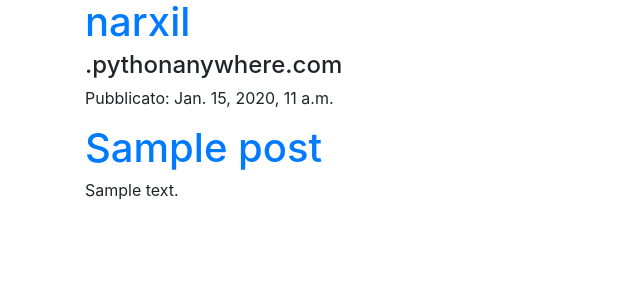
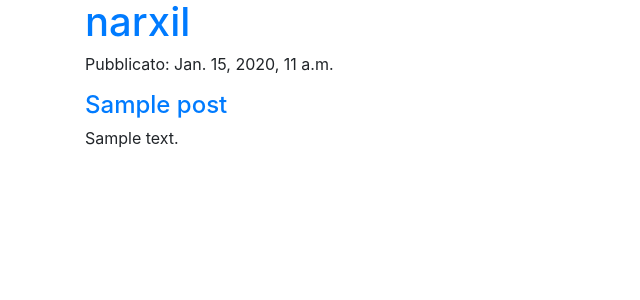
Before and after one commit to narxil/my-first-blog, a Django app: template blog/templates/blog/post_list.html in a window 1280 px wide. Shown: the top 300 px of the page, without its empty margins (0-640 px from the left). Run offline with Django 3.2, Linux system fonts and the light colour scheme; the template is opened without the code that fills it: values that come from a table or form of the project are taken from there, others are empty; tables that the repository leaves empty hold one stand-in row (values such as "Sample post"); some libraries are stand-ins or nearby versions.

Commit message:
aggiornamento template html 4

```diff
--- a/blog/templates/blog/post_list.html
+++ b/blog/templates/blog/post_list.html
@@ -8,14 +8,13 @@
   </head>
   <body>
     <header class="container">
-      <h1><a href="#">narxil</a></h1><h4>.pythonanywhere.com</h4>
-
+      <h1><a href="#">narxil</a></h1>
 
       {% for post in posts %}
       <div class="">
 
         <p>Pubblicato: {{ post.published_date }}</p>
-        <h1><a href="#">{{ post.title }}</a></h1>
+        <h4><a href="#">{{ post.title }}</a></h4>
         <p>{{ post.text|linebreaksbr }}</p>
 
       </div>
```
